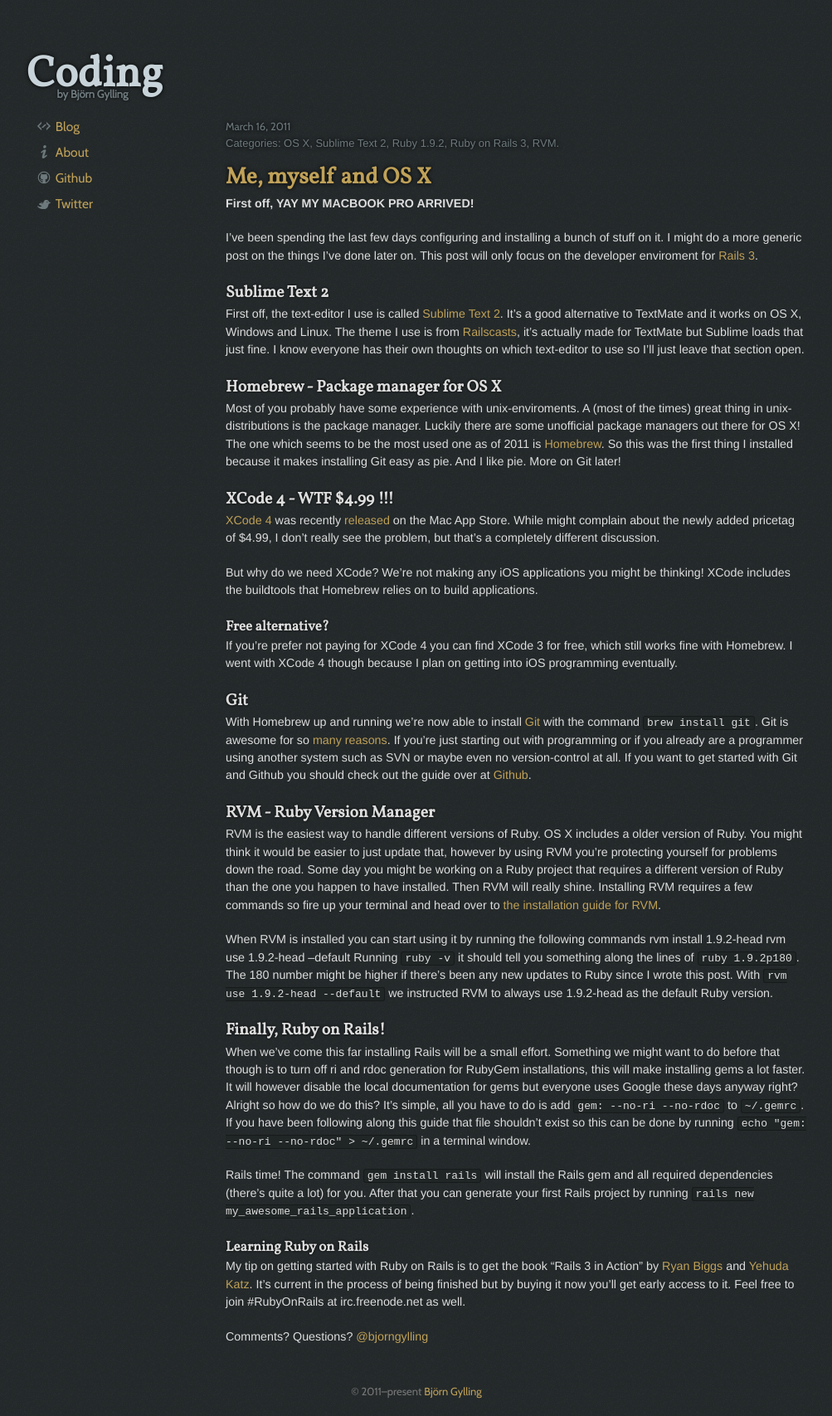
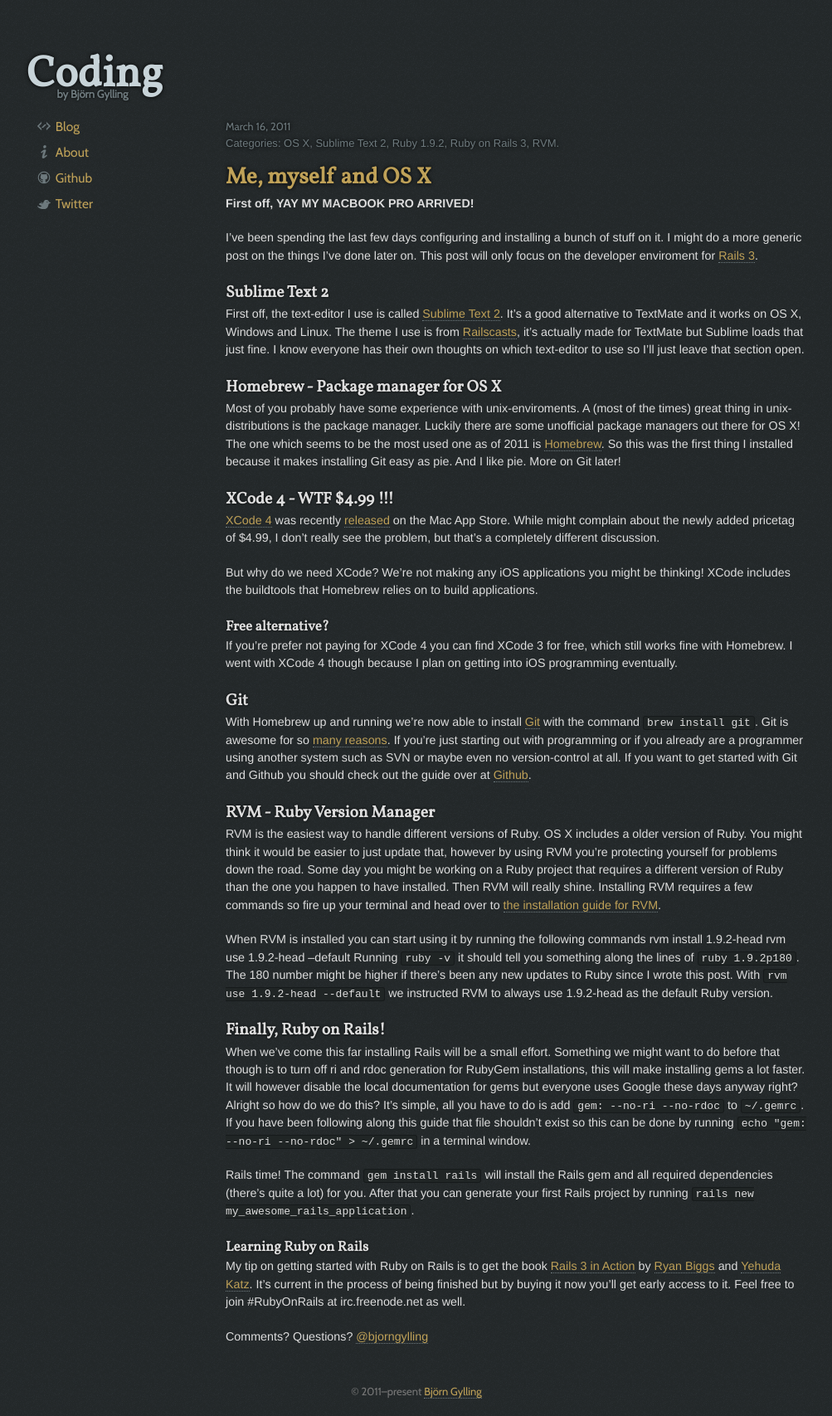
Before and after one commit to bjorngylling/bjorngylling.com, a Jekyll site: the page built from _posts/2011-03-16-me-myself-and-os-x.markdown, in a window 1280 px wide. Shown: the whole page at 83% size, without its empty margins (138-1141 px from the left). Built offline with Jekyll 4.4.1, drawn with Linux system fonts in a browser that asks for light colours; Markdown is read by kramdown in place of the engine named in the settings.

Commit message:
Link to Rails 3 in Action and css for links changed

```diff
--- a/_posts/2011-03-16-me-myself-and-os-x.markdown
+++ b/_posts/2011-03-16-me-myself-and-os-x.markdown
@@ -45,4 +45,4 @@
 Rails time! The command `gem install rails` will install the Rails gem and all required dependencies (there's quite a lot) for you. After that you can generate your first Rails project by running `rails new my_awesome_rails_application`.
 
 ## Learning Ruby on Rails
-My tip on getting started with Ruby on Rails is to get the book "Rails 3 in Action" by [Ryan Biggs](http://www.twitter.com/ryanbigg) and [Yehuda Katz](http://www.twitter.com/wycats). It's current in the process of being finished but by buying it now you'll get early access to it. Feel free to join #RubyOnRails at irc.freenode.net as well.
+My tip on getting started with Ruby on Rails is to get the book [Rails 3 in Action](http://www.manning.com/katz/) by [Ryan Biggs](http://www.twitter.com/ryanbigg) and [Yehuda Katz](http://www.twitter.com/wycats). It's current in the process of being finished but by buying it now you'll get early access to it. Feel free to join #RubyOnRails at irc.freenode.net as well.
--- a/css/screen.css
+++ b/css/screen.css
@@ -29,13 +29,18 @@
 a{
   color: #bfa158;
   text-decoration: none;
+  border-bottom: dotted 1px #6d797d;
 }
 a:hover{
   color: #eac97b;
   text-shadow: 0 0 5px #777;
-  -moz-transform: scale(1.1);
-  -webkit-transform: scale(1.1);
-  -o-transform: scale(1.1);
+  border-bottom: solid 1px #eac97b;
+}
+h1 a{
+  border: none;
+}
+h1 a:hover{
+  border: none;
 }
 
 nav ul{
@@ -48,10 +53,17 @@
 nav ul li a{
   padding-left: 1.4em;
   margin: 0;
+  border: none;
   font-family: 'Cabin', arial, serif;
   font-size: 1.2em;
   line-height: 2em;
   text-decoration: none;
+}
+nav ul li a:hover{
+  border: none;
+  -moz-transform: scale(1.1);
+  -webkit-transform: scale(1.1);
+  -o-transform: scale(1.1);
 }
 nav ul li.selected a {
   color: #fff;
```
